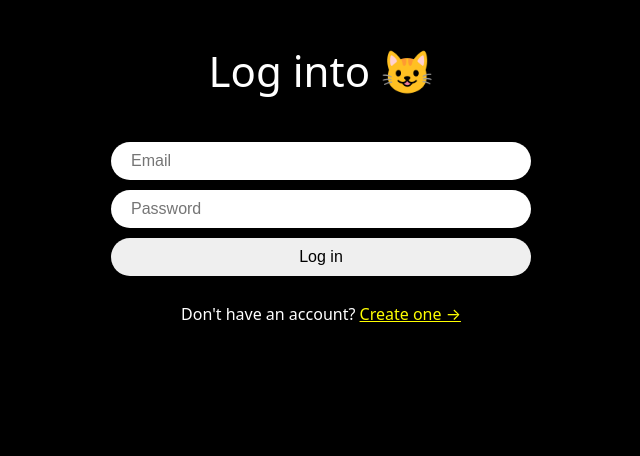
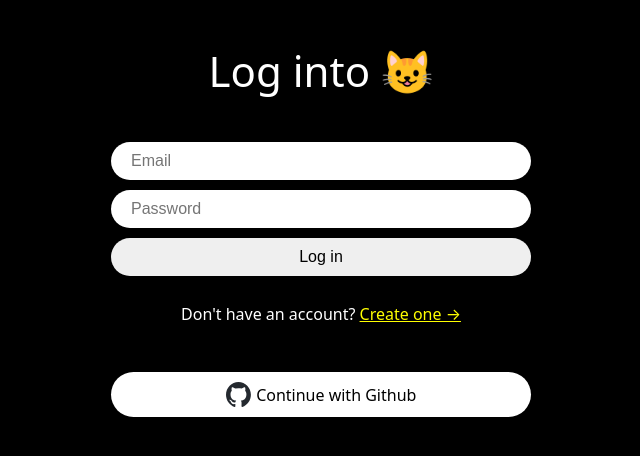
Before and after one commit to Habyeok/twitter, a React (Vite) app: page /login in a window 1280 px wide. Shown: the top 456 px of the page, without its empty margins (319-959 px from the left). Built offline with nearby package versions, Linux system fonts and the light colour scheme; the HTML template or start-up script is replaced by a standard one.

Commit message:
wip: github login add

```diff
--- /dev/null
+++ b/src/components/github-btn.tsx
@@ -0,0 +1,43 @@
+import { styled } from "styled-components";
+import { GithubAuthProvider, signInWithPopup } from "firebase/auth";
+import { auth } from "../firebase";
+import { useNavigate } from "react-router-dom";
+
+const Button = styled.span`
+  margin-top: 50px;
+  background-color: white;
+  font-weight: 500;
+  width: 100%;
+  color: black;
+  padding: 10px 20px;
+  border-radius: 50px;
+  border: 0;
+  display: flex;
+  gap: 5px;
+  align-items: center;
+  justify-content: center;
+  cursor: pointer;
+`;
+
+const Logo = styled.img`
+  height: 25px;
+`;
+
+export default function GithubButton() {
+  const navigate = useNavigate();
+  const onClick = async () => {
+    try {
+      const provider = new GithubAuthProvider();
+      await signInWithPopup(auth, provider);
+      navigate("/");
+    } catch (error) {
+      console.error(error);
+    }
+  }
+  return (
+    <Button onClick={onClick}>
+      <Logo src="/github-logo.svg" />
+      Continue with Github
+    </Button>
+  );
+}
--- a/src/routes/create-account.tsx
+++ b/src/routes/create-account.tsx
@@ -5,6 +5,7 @@
 import { FirebaseError } from "firebase/app";
 import { Link } from "react-router-dom";
 import { Error, Form, Input, Switcher, Title, Wrapper } from "../components/auth-components";
+import GithubButton from "../components/github-btn";
 
 export default function CreateAccount() {
   const navigate = useNavigate();
@@ -87,6 +88,7 @@
       <Switcher>
         Already have an account? <Link to="/login">Log in &rarr;</Link>
       </Switcher>
+      <GithubButton />
     </Wrapper>
   );
 }
--- a/src/routes/login.tsx
+++ b/src/routes/login.tsx
@@ -4,6 +4,7 @@
 import { FirebaseError } from "firebase/app";
 import { signInWithEmailAndPassword } from "firebase/auth";
 import { Error, Form, Input, Switcher, Title, Wrapper } from "../components/auth-components";
+import GithubButton from "../components/github-btn";
 
 export default function CreateAccount() {
   const navigate = useNavigate();
@@ -34,8 +35,6 @@
     } finally {
       setIsLoading(false);
     }
-
-    console.log(name, email, password);
   }
   return (
     <Wrapper>
@@ -68,6 +67,7 @@
         Don't have an account? {" "}
         <Link to="/create-account">Create one &rarr;</Link>
       </Switcher>
+      <GithubButton />
     </Wrapper>
   );
 }
```
Also changed, not shown: public/github-logo.svg (added).
